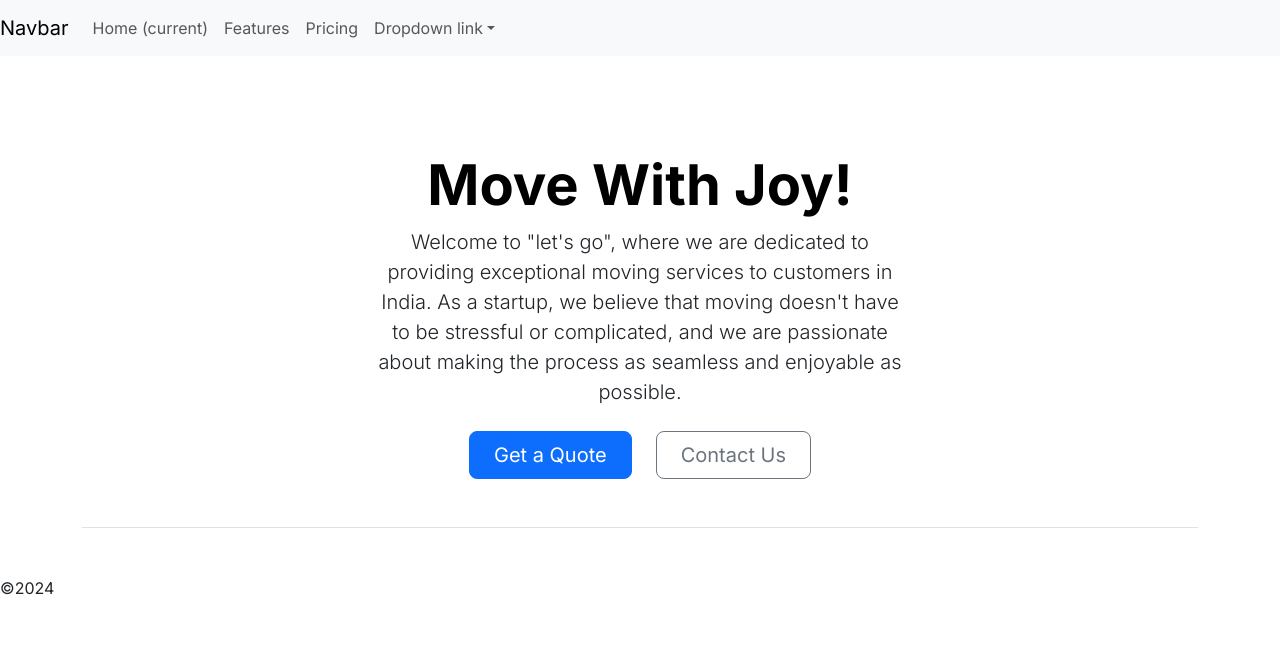
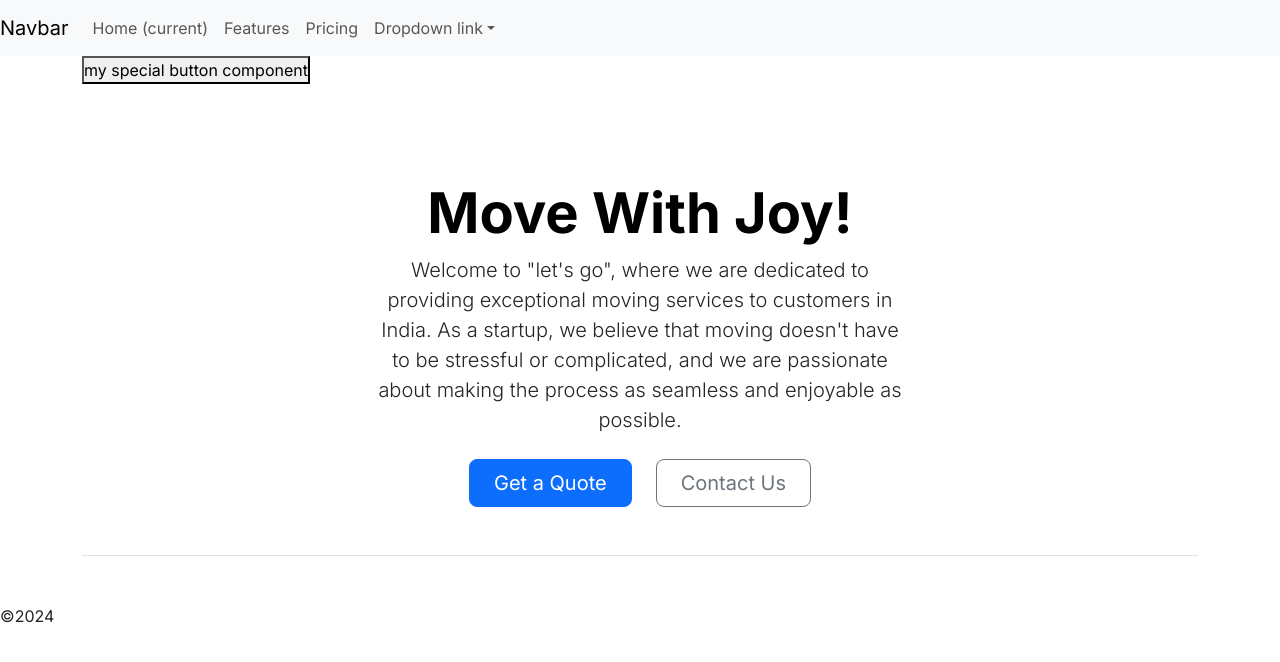
Before and after one commit to rh-comrade/portfolio, a Next.js app: page / in a window 1280 px wide. Shown: the top 662 px of the page. Built offline with nearby package versions, Linux system fonts and the light colour scheme.

Commit message:
rh-combrade: reusable component buttons  added

```diff
--- a/src/app/layout.js
+++ b/src/app/layout.js
@@ -2,7 +2,7 @@
 import { Inter } from "next/font/google";
 import 'bootstrap/dist/css/bootstrap.css';
 // import 'jquery/dist/jquery.js'
-import 'bootstrap/dist/js/bootstrap.js'
+// import 'bootstrap/dist/js/bootstrap.js'
 
 import "./globals.css";
 import { Header } from "@/header";
--- a/src/components/button/button.jsx
+++ b/src/components/button/button.jsx
@@ -0,0 +1,11 @@
+import React from 'react'
+import styles from './button.module.css'
+const Button = ({text,color,curve,border,handler}) => {
+  return (
+    <div>
+      <button onClick={handler} >{text}</button>
+    </div>
+  )
+}
+
+export default Button
--- a/src/home/home.jsx
+++ b/src/home/home.jsx
@@ -1,8 +1,9 @@
 import React from 'react'
-
+import Button from '@/components/button/button'
 const Home = () => {
   return (
     <div className='container'>
+      <Button  text={'my special button component'} />
       <div className="px-4 pt-5 my-5 text-center border-bottom">
       <h1 className="display-4 fw-bold text-body-emphasis">Move With Joy!</h1>
       <div className="col-lg-6 mx-auto">
```
